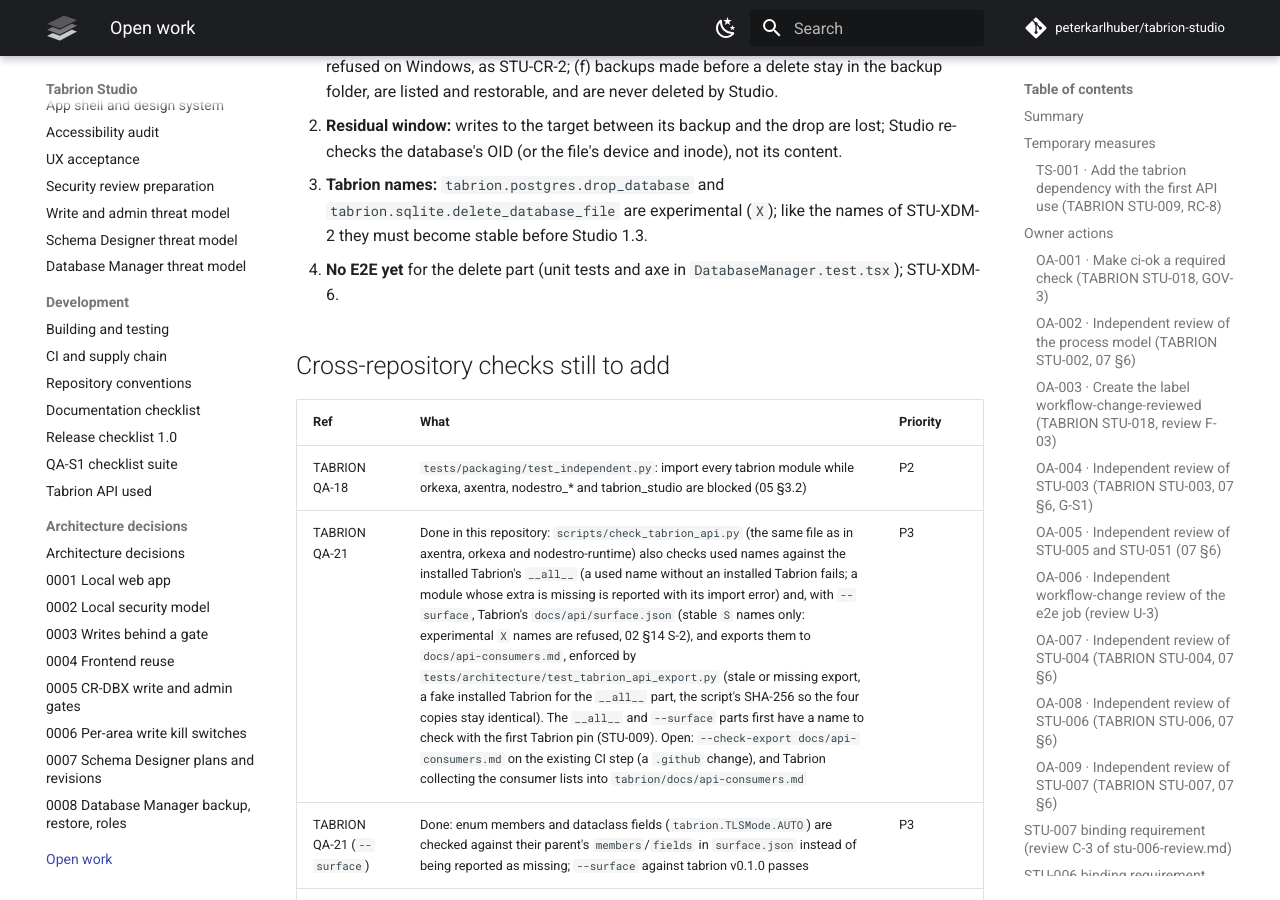
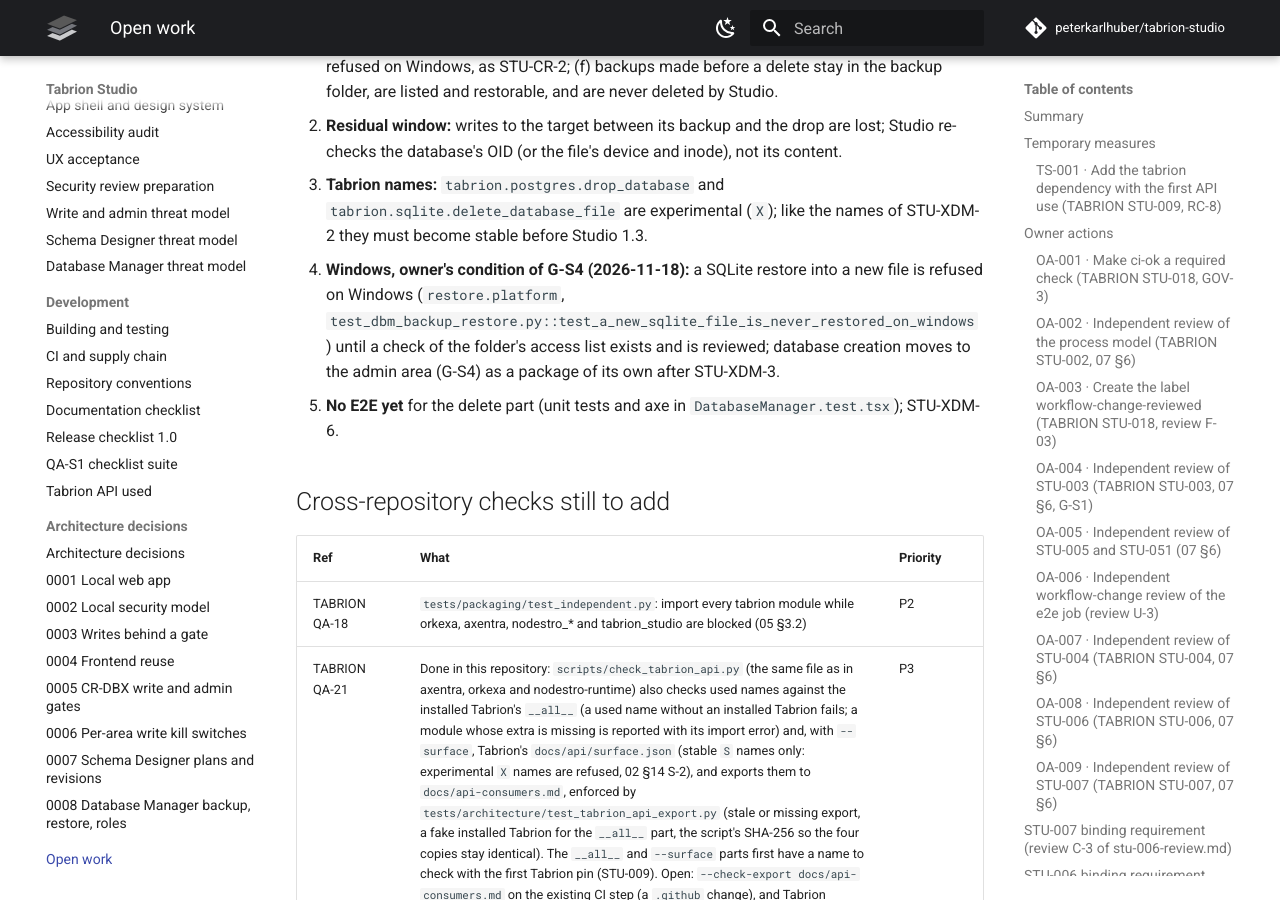
Before and after one commit to peterkarlhuber/tabrion-studio, an MkDocs documentation site: the page built from docs/TODO.md, in a window 1280 px wide and 900 px high, scrolled down 78245 px. Built offline with MkDocs 1.6.1 and Material for MkDocs 9.7.7, drawn with Linux system fonts in a browser that asks for light colours; comment, search, counter and statistics services are not loaded.

Commit message:
STU-XDM-3: refuse a new SQLite restore file on Windows (owner's G-S4 condition)
Until a reviewed ACL check of the target folder exists, a SQLite restore into a
new file is refused on Windows (restore.platform), as STU-CR-2 refuses create.

Co-Authored-By: Claude Opus 5.5 <noreply@anthropic.com>
Claude-Session: https://claude.ai/code/session_011tY7TC7Nu5VGro3DJGJcv8

```diff
--- a/docs/TODO.md
+++ b/docs/TODO.md
@@ -1223,7 +1223,11 @@ flag stays off by default. Each point needs the independent review or the owner.
    database's OID (or the file's device and inode), not its content.
 3. **Tabrion names:** `tabrion.postgres.drop_database` and `tabrion.sqlite.delete_database_file` are experimental
    (`X`); like the names of STU-XDM-2 they must become stable before Studio 1.3.
-4. **No E2E yet** for the delete part (unit tests and axe in `DatabaseManager.test.tsx`); STU-XDM-6.
+4. **Windows, owner's condition of G-S4 (2026-11-18):** a SQLite restore into a new file is refused on Windows
+   (`restore.platform`, `test_dbm_backup_restore.py::test_a_new_sqlite_file_is_never_restored_on_windows`) until a
+   check of the folder's access list exists and is reviewed; database creation moves to the admin area (G-S4) as a
+   package of its own after STU-XDM-3.
+5. **No E2E yet** for the delete part (unit tests and axe in `DatabaseManager.test.tsx`); STU-XDM-6.
 
 ## Cross-repository checks still to add
 
```
Also changed, not shown: CHANGELOG.md (+2 -0 lines), docs/adr/0008-database-manager-backup-restore-roles.md (+3 -0 lines), docs/guide/database-manager.md (+2 -1 lines), 5 other files.
